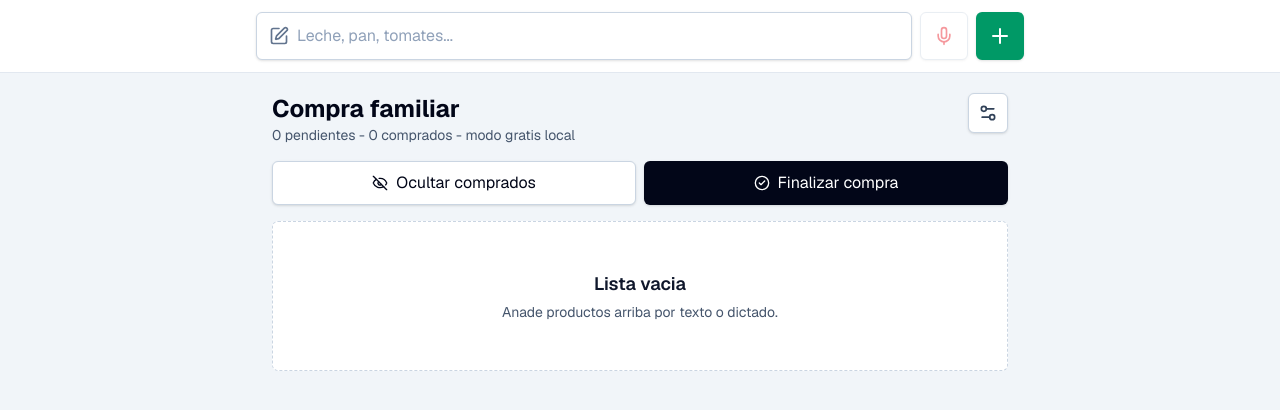
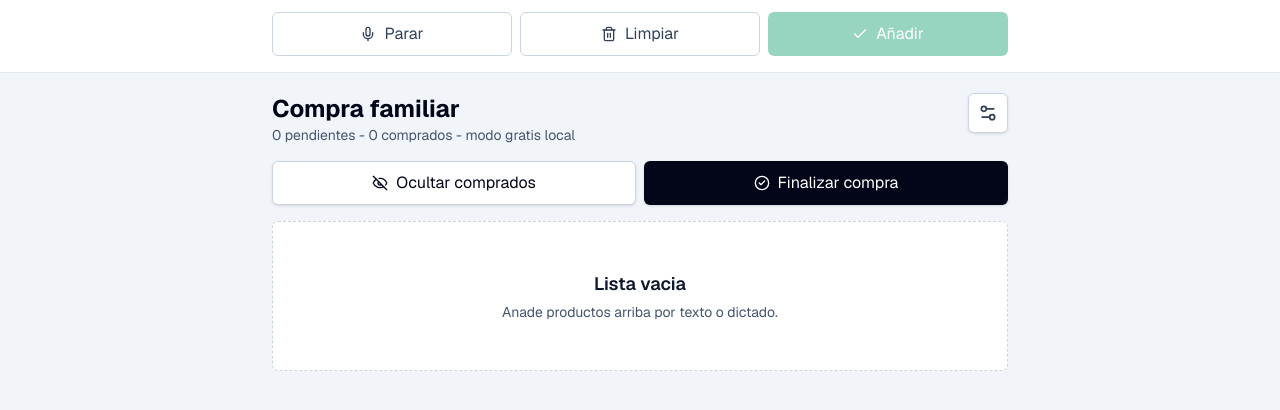
Before and after one commit to MANUELDECASTROMATEO/lista-compra-familiar, a Next.js app: page / in a window 1280 px wide. Both pictures are taken after a click on the button 944 px from the left and 36 px from the top of the page. Shown: the top 410 px of the page. Built offline with nearby package versions, Linux system fonts and the light colour scheme.

Commit message:
feat: show live dictation overlay

```diff
--- a/src/components/add-items-form.tsx
+++ b/src/components/add-items-form.tsx
@@ -1,8 +1,9 @@
 "use client";
 
-import { Mic, Plus, SquarePen } from "lucide-react";
-import { useEffect, useState } from "react";
-import { getSpeechRecognition } from "@/lib/voice";
+import { Check, Mic, Plus, SquarePen, Trash2, X } from "lucide-react";
+import { useEffect, useMemo, useRef, useState } from "react";
+import { parseShoppingInput } from "@/lib/parser";
+import { getSpeechRecognition, type SpeechRecognitionLike } from "@/lib/voice";
 
 type AddItemsFormProps = {
   onAdd: (input: string) => void;
@@ -12,6 +13,10 @@ export function AddItemsForm({ onAdd }: AddItemsFormProps) {
   const [value, setValue] = useState("");
   const [voiceSupported, setVoiceSupported] = useState(false);
   const [listening, setListening] = useState(false);
+  const [voiceDraft, setVoiceDraft] = useState("");
+  const recognitionRef = useRef<SpeechRecognitionLike | null>(null);
+  const previewItems = useMemo(() => parseShoppingInput(voiceDraft), [voiceDraft]);
+  const showVoicePanel = listening || voiceDraft.trim().length > 0;
 
   useEffect(() => {
     const frame = window.requestAnimationFrame(() => {
@@ -31,22 +36,51 @@ export function AddItemsForm({ onAdd }: AddItemsFormProps) {
   }
 
   function dictate() {
+    if (recognitionRef.current) {
+      recognitionRef.current.stop();
+      recognitionRef.current = null;
+    }
+
     const recognition = getSpeechRecognition();
     if (!recognition) {
       return;
     }
 
+    recognitionRef.current = recognition;
     setListening(true);
+    setVoiceDraft("");
     recognition.onresult = (event) => {
       const transcript = Array.from(event.results)
         .map((result) => result[0]?.transcript)
         .filter(Boolean)
         .join(" ");
-      setValue((current) => [current, transcript].filter(Boolean).join(" "));
+      setVoiceDraft(transcript);
     };
     recognition.onerror = () => setListening(false);
-    recognition.onend = () => setListening(false);
+    recognition.onend = () => {
+      setListening(false);
+      recognitionRef.current = null;
+    };
     recognition.start();
+  }
+
+  function stopDictation() {
+    recognitionRef.current?.stop();
+    recognitionRef.current = null;
+    setListening(false);
+  }
+
+  function addDictation() {
+    const trimmed = voiceDraft.trim();
+    if (!trimmed) {
+      return;
+    }
+
+    onAdd(trimmed);
+    setVoiceDraft("");
+    setListening(false);
+    recognitionRef.current?.stop();
+    recognitionRef.current = null;
   }
 
   return (
@@ -69,9 +103,11 @@ export function AddItemsForm({ onAdd }: AddItemsFormProps) {
         <button
           type="button"
           onClick={dictate}
-          disabled={!voiceSupported || listening}
+          disabled={!voiceSupported}
           title={voiceSupported ? "Dictar productos" : "Dictado no disponible en este navegador"}
-          className="grid h-12 w-12 flex-none place-items-center rounded-md border border-slate-300 bg-white text-slate-700 shadow-sm disabled:opacity-40"
+          className={`grid h-12 w-12 flex-none place-items-center rounded-md border shadow-sm disabled:opacity-40 ${
+            listening ? "border-red-300 bg-red-50 text-red-700" : "border-slate-300 bg-white text-slate-700"
+          }`}
         >
           <Mic aria-hidden="true" className={listening ? "h-5 w-5 text-red-600" : "h-5 w-5"} />
         </button>
@@ -84,6 +120,57 @@ export function AddItemsForm({ onAdd }: AddItemsFormProps) {
           <Plus aria-hidden="true" className="h-6 w-6" />
         </button>
       </div>
+
+      {showVoicePanel && (
+        <div className="fixed inset-x-0 bottom-0 z-40 border-t border-slate-200 bg-white shadow-2xl">
+          <div className="mx-auto grid max-h-[70vh] max-w-3xl gap-3 overflow-y-auto px-4 py-4">
+            <div className="flex items-center justify-between gap-3">
+              <div className="min-w-0">
+                <div className="flex items-center gap-2">
+                  <span className={`h-3 w-3 rounded-full ${listening ? "animate-pulse bg-red-600" : "bg-slate-400"}`} />
+                  <h2 className="text-base font-semibold text-slate-950">{listening ? "Escuchando productos" : "Dictado capturado"}</h2>
+                </div>
+                <p className="text-sm text-slate-600">{previewItems.length} productos detectados</p>
+              </div>
+              <button type="button" onClick={() => setVoiceDraft("")} title="Cerrar dictado" className="grid h-9 w-9 flex-none place-items-center rounded-md text-slate-500 hover:bg-slate-100">
+                <X aria-hidden="true" className="h-5 w-5" />
+              </button>
+            </div>
+
+            <div className="rounded-md border border-slate-200 bg-slate-50 p-3">
+              <p className="max-h-28 overflow-y-auto whitespace-pre-wrap text-sm text-slate-800">{voiceDraft || "Habla ahora..."}</p>
+            </div>
+
+            {previewItems.length > 0 && (
+              <div className="grid gap-2">
+                <p className="text-xs font-semibold uppercase text-slate-500">Vista previa</p>
+                <div className="flex flex-wrap gap-2">
+                  {previewItems.map((item, index) => (
+                    <span key={`${item.normalizedName}-${index}`} className="rounded-full bg-emerald-50 px-3 py-2 text-sm font-medium text-emerald-900 ring-1 ring-emerald-200">
+                      {item.name}
+                    </span>
+                  ))}
+                </div>
+              </div>
+            )}
+
+            <div className="grid grid-cols-3 gap-2">
+              <button type="button" onClick={listening ? stopDictation : dictate} className="inline-flex h-11 items-center justify-center gap-2 rounded-md border border-slate-300 bg-white px-3 text-sm font-medium text-slate-700">
+                <Mic aria-hidden="true" className="h-4 w-4" />
+                {listening ? "Parar" : "Seguir"}
+              </button>
+              <button type="button" onClick={() => setVoiceDraft("")} className="inline-flex h-11 items-center justify-center gap-2 rounded-md border border-slate-300 bg-white px-3 text-sm font-medium text-slate-700">
+                <Trash2 aria-hidden="true" className="h-4 w-4" />
+                Limpiar
+              </button>
+              <button type="button" onClick={addDictation} disabled={!voiceDraft.trim()} className="inline-flex h-11 items-center justify-center gap-2 rounded-md bg-emerald-600 px-3 text-sm font-medium text-white disabled:opacity-40">
+                <Check aria-hidden="true" className="h-4 w-4" />
+                Añadir
+              </button>
+            </div>
+          </div>
+        </div>
+      )}
     </section>
   );
 }
--- a/src/lib/voice.ts
+++ b/src/lib/voice.ts
@@ -14,7 +14,7 @@ export type SpeechRecognitionLike = {
 type SpeechRecognitionConstructor = new () => SpeechRecognitionLike;
 
 type SpeechRecognitionEventLike = {
-  results: ArrayLike<ArrayLike<{ transcript: string }>>;
+  results: ArrayLike<ArrayLike<{ transcript: string }> & { isFinal?: boolean }>;
 };
 
 type SpeechWindow = Window & {
@@ -34,7 +34,7 @@ export function getSpeechRecognition(): SpeechRecognitionLike | null {
 
   const recognition = new SpeechRecognition();
   recognition.lang = "es-ES";
-  recognition.interimResults = false;
-  recognition.continuous = false;
+  recognition.interimResults = true;
+  recognition.continuous = true;
   return recognition;
 }
```
Also changed, not shown: 1 other file (tests, documents, lock files or other folders).
